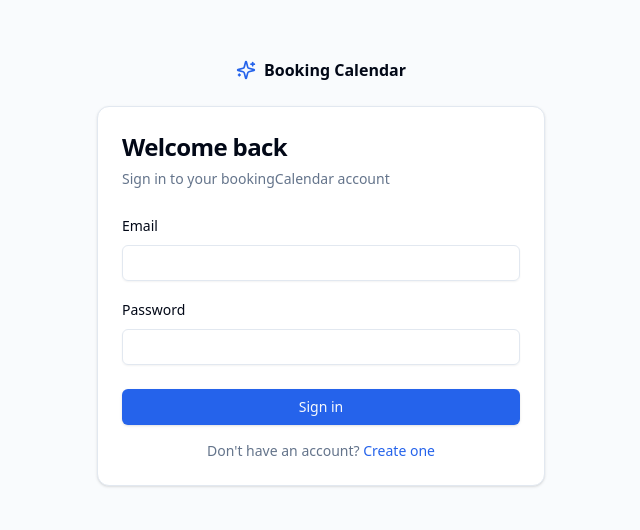
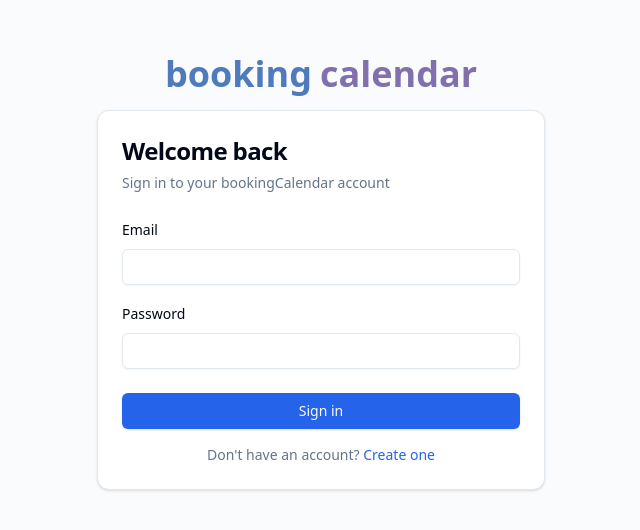
Before and after one commit to mizanurdreamer/MCalendar, a Next.js app: page /login in a window 1280 px wide. Shown: the part 128-658 px from the top of the page, without its empty margins (319-959 px from the left). Built offline with nearby package versions, Linux system fonts and the light colour scheme.

Commit message:
logo added to login page and export removed

```diff
--- a/app/(public)/layout.tsx
+++ b/app/(public)/layout.tsx
@@ -7,10 +7,10 @@ export default function PublicLayout({ children }: { children: React.ReactNode }
       <div className="w-full max-w-md">
         <Link
           href="/"
-          className="mb-6 flex items-center justify-center gap-2 font-semibold"
+          className="mb-4 flex items-center justify-center gap-2 font-semibold"
         >
-          <Sparkles className="h-5 w-5 text-primary" />
-          Booking Calendar
+          <span className="text-[#4F7ABD] font-bold text-4xl">booking </span>
+          <span className="text-[#826FAE] font-bold text-4xl">calendar</span>
         </Link>
         {children}
       </div>
--- a/components/sections/booking-providers-section.tsx
+++ b/components/sections/booking-providers-section.tsx
@@ -123,10 +123,10 @@ export function BookingProvidersSection() {
         count={data?.total}
         action={
           <div className="flex items-center gap-2">
-            <Button variant="outline" size="sm">
+            {/* <Button variant="outline" size="sm">
               <Download className="h-4 w-4" />
               Export
-            </Button>
+            </Button> */}
             <Button size="sm" onClick={() => setDialog({ open: true })}>
               <Plus className="h-4 w-4" /> Add provider
             </Button>
--- a/components/sections/users-section.tsx
+++ b/components/sections/users-section.tsx
@@ -220,10 +220,10 @@ export function UsersSection({
         </div>
 
         <div className="flex items-center gap-2">
-          <Button variant="outline" size="sm" className="h-10 rounded-xl border-border px-4 text-[17px] font-semibold text-muted-foreground">
+          {/* <Button variant="outline" size="sm" className="h-10 rounded-xl border-border px-4 text-[17px] font-semibold text-muted-foreground">
             <Download className="mr-1 h-4 w-4" />
             Export
-          </Button>
+          </Button> */}
           {canCreate && (
             <Button size="sm" onClick={() => setDialog({ open: true })} className="h-10 rounded-xl px-4 text-[17px] font-semibold">
               <Plus className="mr-1 h-4 w-4" />
```
